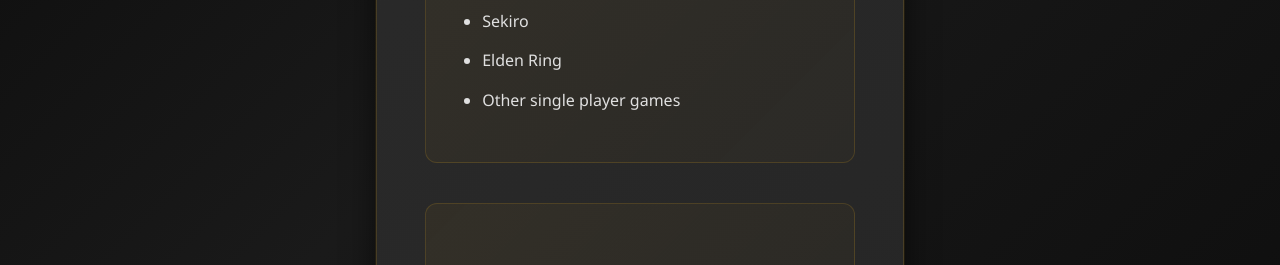
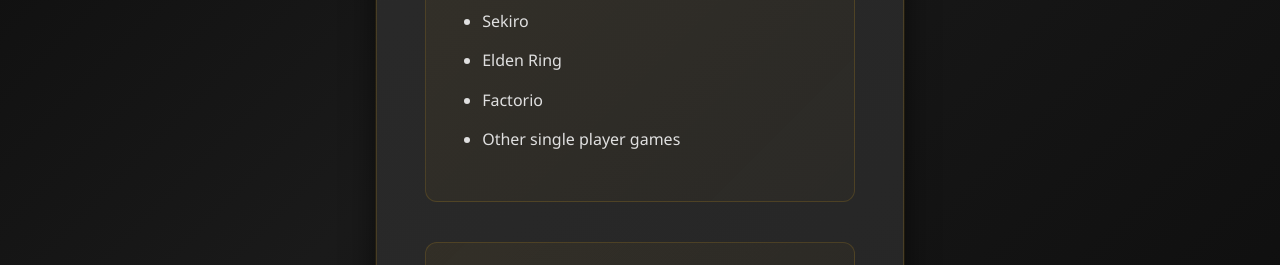
Before and after one commit to stroeren/Assignment1CSI4999, a plain HTML site: page hobbies.html in a window 1280 px wide. Shown: the part 468-733 px from the top of the page. Drawn offline with Linux system fonts and the light colour scheme.

Commit message:
Update hobbies.html

```diff
--- a/hobbies.html
+++ b/hobbies.html
@@ -24,6 +24,7 @@
                 <ul>
                     <li>Sekiro</li>
                     <li>Elden Ring</li>
+                    <li>Factorio</li>
                     <li>Other single player games</li>
                 </ul>
             </section>
```
